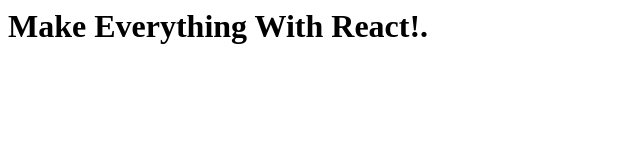
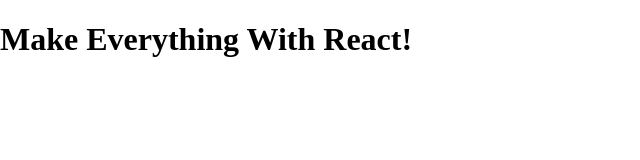
Before and after one commit to liushooter/learn_react, a website: page public/index.html in a window 1280 px wide. Shown: the whole page, without its empty margins (0-640 px from the left). Drawn offline with nearby package versions, Linux system fonts and the light colour scheme; files that its build step writes are made by us from their sources.

Commit message:
css build

```diff
--- /dev/null
+++ b/css/app.css
@@ -0,0 +1,16 @@
+@import "normalize.css";
+
+body, div, span {
+  box-sizing: border-box;
+  position: relative;
+
+  display: flex;
+  flex-direction: column;
+  align-items: stretch;
+  flex-shrink: 0;
+  align-content: flex-start;
+
+  border: 0 solid black;
+  margin: 0;
+  padding: 0;
+}
--- a/public/index.html
+++ b/public/index.html
@@ -1,9 +1,10 @@
 <html>
 <head>
-    <meta charset="UTF-8">
-    <title>Flamingo</title>
+  <meta charset="UTF-8">
+  <title>Flamingo</title>
+  <link rel="stylesheet" type="text/css" href="../bundle/app.css">
 </head>
 <body>
-    <h1>Make Everything With React!.</h1>
+    <h1>Make Everything With React! </h1>
 </body>
 </html>
```
Also changed, not shown: package.json (+11 -1 lines), 2 other files.
